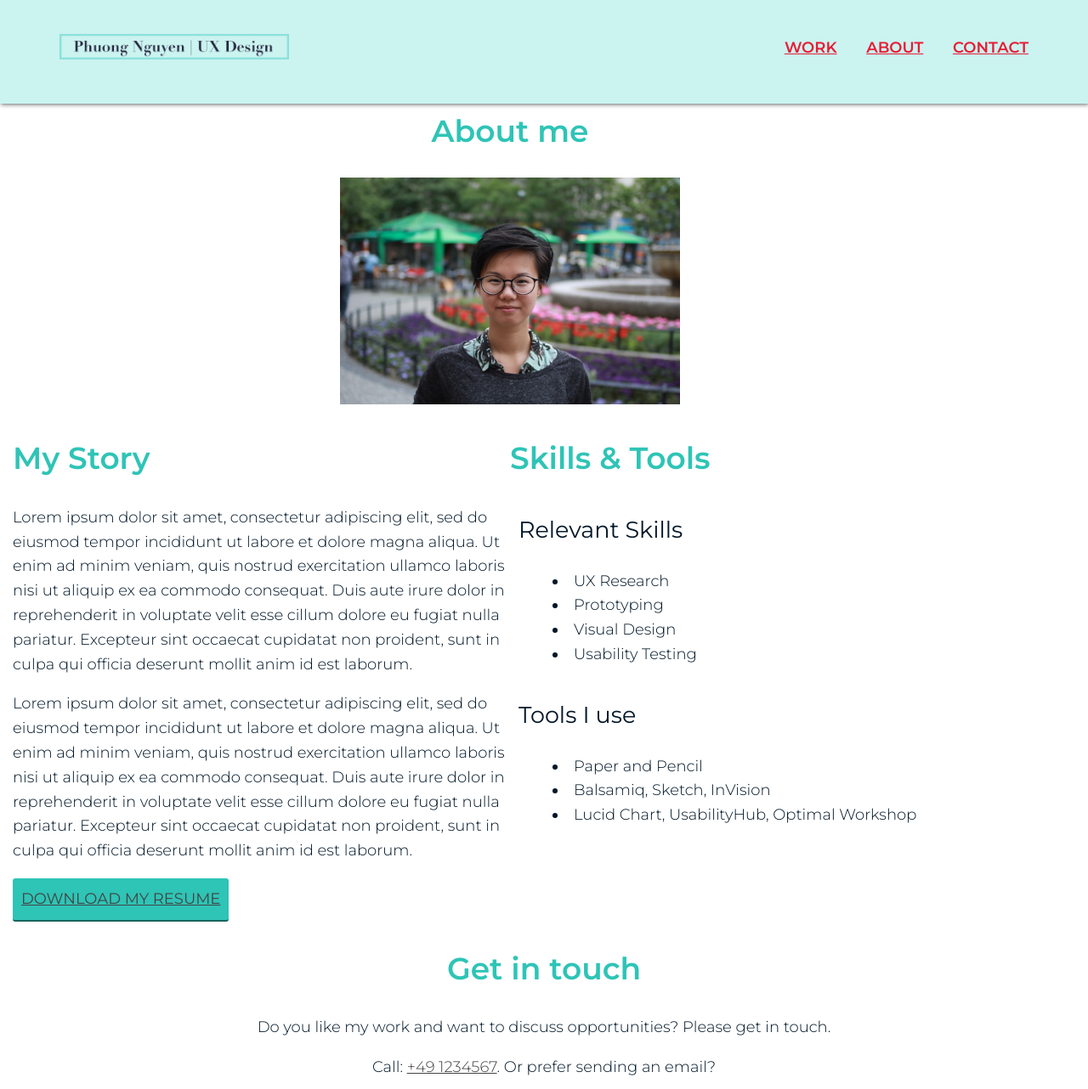
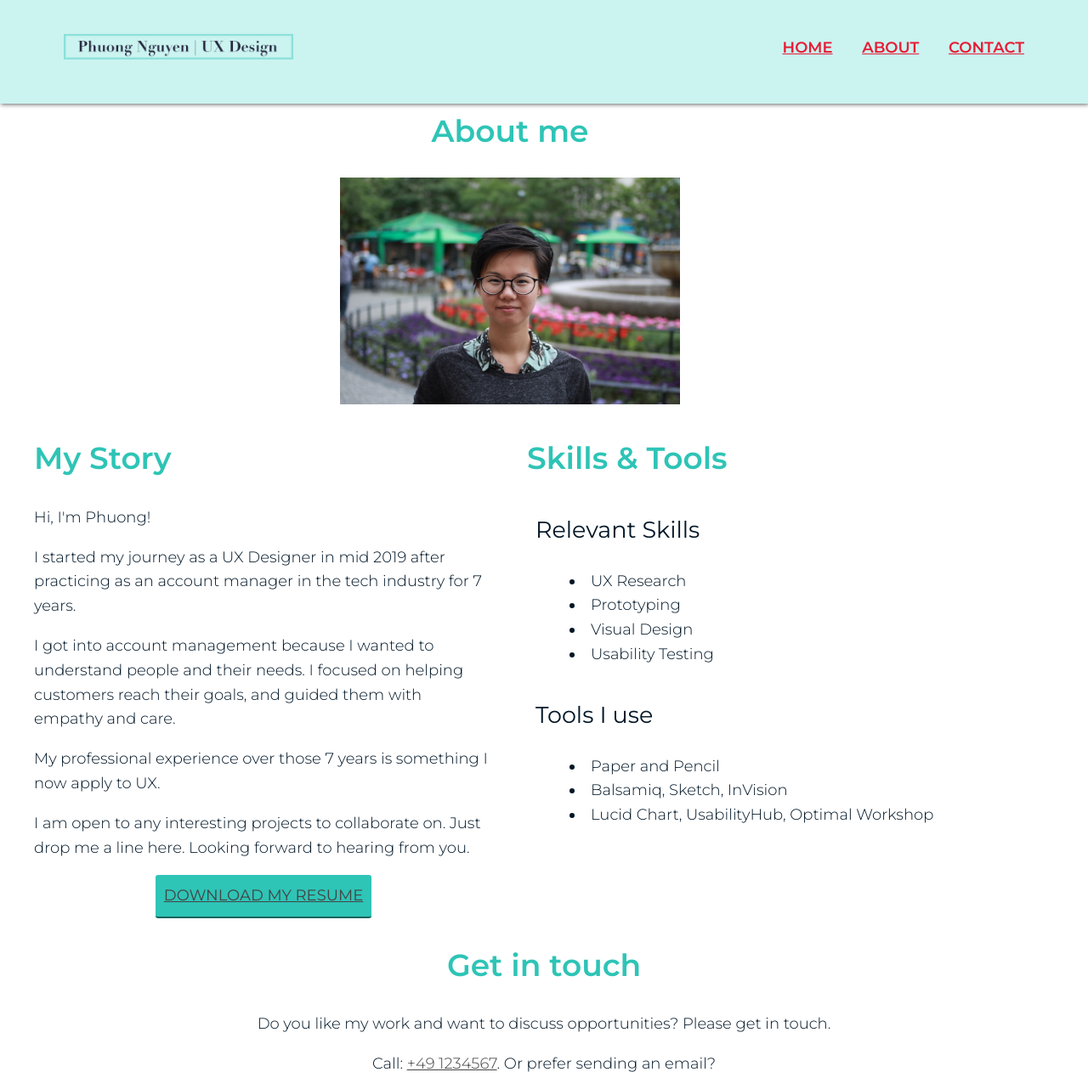
Before and after one commit to phuonkturm/portfolio-website, a plain HTML site: page about.html in a window 1280 px wide. Shown: the top 1282 px of the page at 85% size. Drawn offline with nearby package versions, Linux system fonts and the light colour scheme.

Commit message:
Update content + bug fixing
Add new About text
Fix issue with images
Change Work to Home

```diff
--- a/about.html
+++ b/about.html
@@ -19,8 +19,8 @@
     <div class="container">
       <img class="logo" src="img/logo/logo@2x.png" alt="Logo Phuong Nguyen">
       <nav>
-        <ul id="menu-list">
-          <li><a class="menu" href="index.html">Work</a></li>
+        <ul id="menu">
+          <li><a class="menu" href="index.html">Home</a></li>
           <li><a class="menu" href="about.html" target="_self">About</a></li>
           <li><a class="menu" href="#contact">Contact</a></li>
           <!-- <li><a href="javascript:void(0);" class="icon" onclick="myFunction()"><i class="fas fa-bars"></i></a></li>-->
@@ -53,11 +53,11 @@
       <div id="details" class="flex-container">
         <div id="story">
           <h2 class="center">My Story</h2>
-          <p>Lorem ipsum dolor sit amet, consectetur adipiscing elit, sed do eiusmod tempor incididunt ut labore et dolore magna aliqua. Ut enim ad minim veniam, quis nostrud exercitation ullamco laboris nisi ut aliquip ex ea commodo consequat. Duis
-            aute irure dolor in reprehenderit in voluptate velit esse cillum dolore eu fugiat nulla pariatur. Excepteur sint occaecat cupidatat non proident, sunt in culpa qui officia deserunt mollit anim id est laborum.</p>
-
-          <p>Lorem ipsum dolor sit amet, consectetur adipiscing elit, sed do eiusmod tempor incididunt ut labore et dolore magna aliqua. Ut enim ad minim veniam, quis nostrud exercitation ullamco laboris nisi ut aliquip ex ea commodo consequat. Duis
-            aute irure dolor in reprehenderit in voluptate velit esse cillum dolore eu fugiat nulla pariatur. Excepteur sint occaecat cupidatat non proident, sunt in culpa qui officia deserunt mollit anim id est laborum.</p>
+          <p>Hi, I'm Phuong!</p>
+          <p>I started my journey as a UX Designer in mid 2019 after practicing as an account manager in the tech industry for 7 years.</p>
+          <p>I got into account management because I wanted to understand people and their needs. I focused on helping customers reach their goals, and guided them with empathy and care.</p>
+          <p>My professional experience over those 7 years is something I now apply to UX.</p>
+          <p>I am open to any interesting projects to collaborate on. Just drop me a line here. Looking forward to hearing from you.</p>
 
           <div id="button-cv" class="center">
             <a href="files/cv.pdf" class="button">Download my resume</a>
--- a/css/style.css
+++ b/css/style.css
@@ -161,7 +161,7 @@ font-family: 'Montserrat', sans-serif;
 
 /* Layout styling */
 .container {
-  padding: 0 15px; /*Adds 0px to top & bottom and 15px to left and right */
+  padding: 0 20px; /*Adds 0px to top & bottom and 15px to left and right */
 }
 
 .container.project {
@@ -266,12 +266,14 @@ ul {
   text-align: left;
   display: inline-block;
   width: 100%;
+  padding: 0 20px; /*Adds 0px to top & bottom and 15px to left and right */
 }
 
 #skillset {
   text-align: left;
   display: inline-block;
   width: 100%;
+  padding: 0 20px; /*Adds 0px to top & bottom and 15px to left and right */
 }
 
 #contact {
@@ -399,6 +401,10 @@ Small devices (smaller than 640px)
   main {
     padding-top: 46px;
   }
+
+  .image {
+    width: 250px;
+  }
 }
 
 /* ==============================
@@ -486,7 +492,7 @@ Large devices (1024px or larger)
   }
 
   #button-cv {
-    text-align: left;
+    text-align: center;
   }
 
   #tools {
```
Also changed, not shown: fluency.html (+1 -1 lines), index.html (+8 -6 lines).
